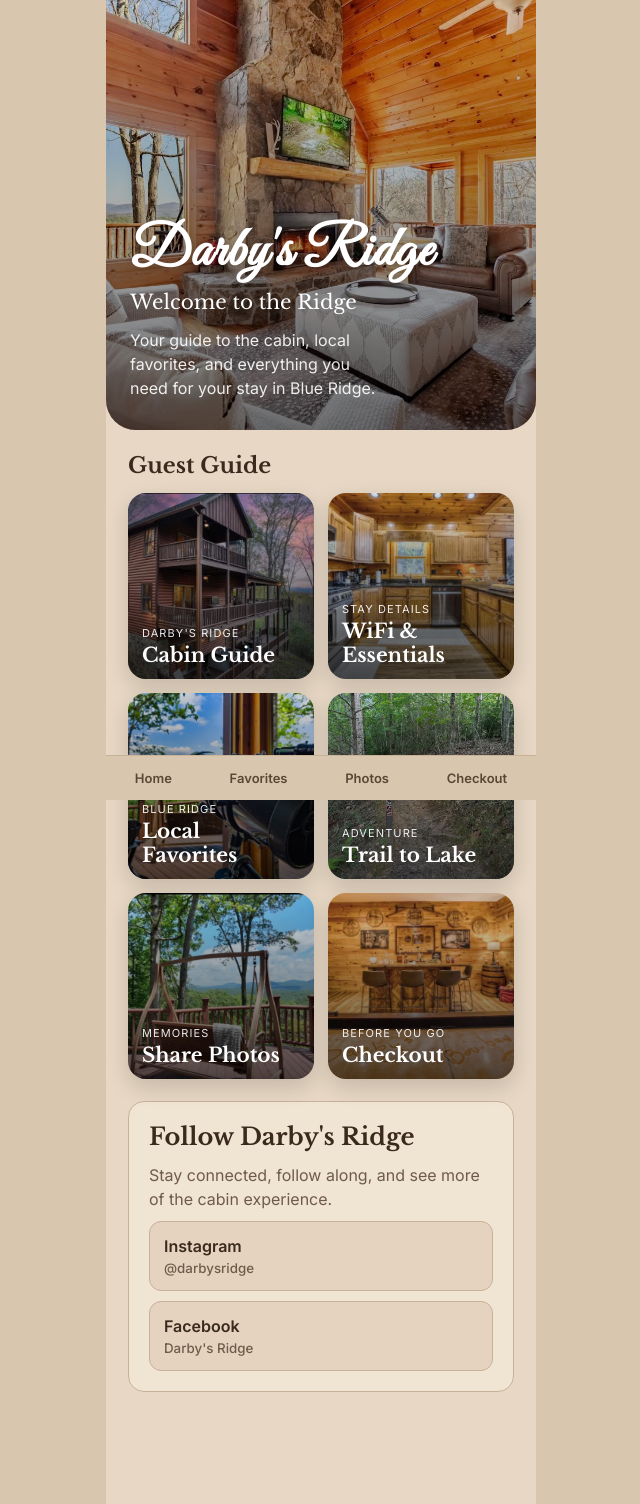
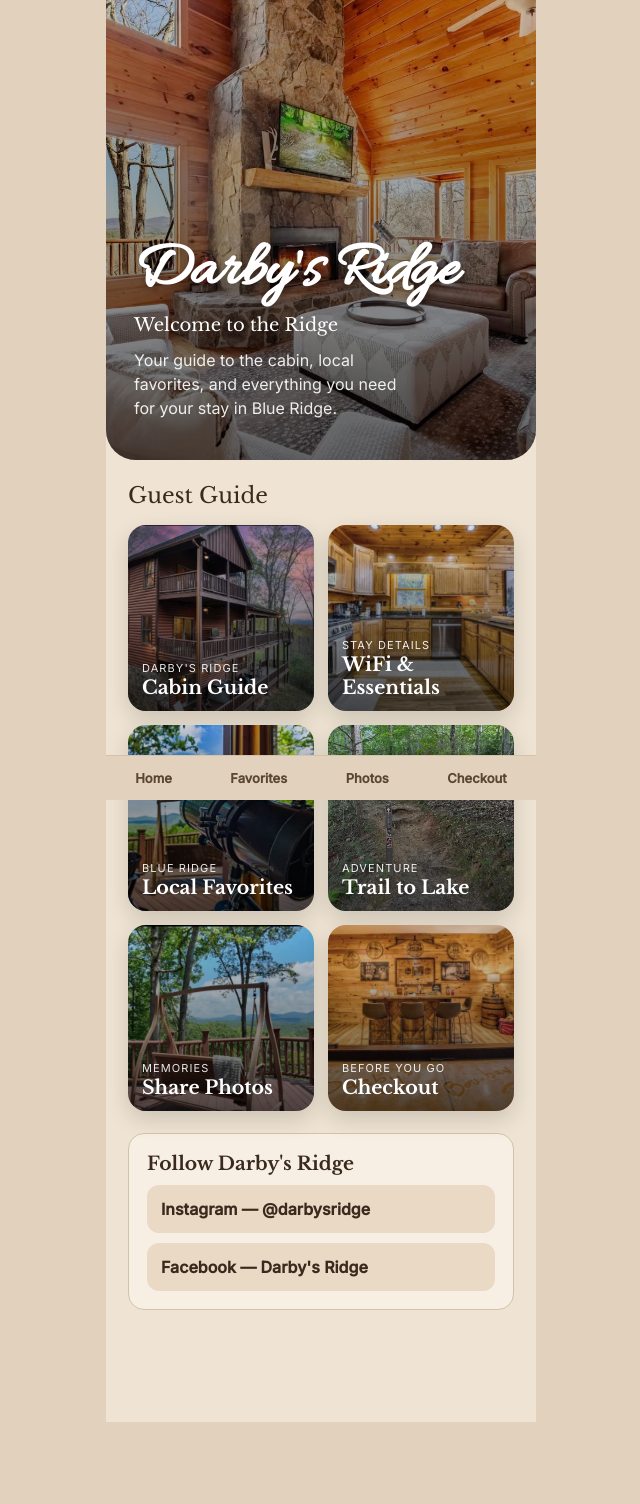
Before and after one commit to darbysridge-netizen/darbys-ridge-portal, a plain HTML site: page index.html in a window 1280 px wide. Shown: the whole page, without its empty margins (319-959 px from the left). After the commit the page ends 1422 px from the top, so only its background shows below. Drawn offline with nearby package versions, Linux system fonts and the light colour scheme.

Commit message:
Update index.html

```diff
--- a/index.html
+++ b/index.html
@@ -1,21 +1,21 @@
 <!DOCTYPE html>
 <html>
 <head>
+
 <title>Darby's Ridge</title>
+
 <meta name="viewport" content="width=device-width, initial-scale=1.0">
 
-  <link rel="preconnect" href="https://fonts.googleapis.com">
-  <link rel="preconnect" href="https://fonts.gstatic.com" crossorigin>
-  <link href="https://fonts.googleapis.com/css2?family=Great+Vibes&family=Libre+Baskerville:wght@400;700&family=Inter:wght@400;500;600&display=swap" rel="stylesheet">
+<link href="https://fonts.googleapis.com/css2?family=Allura&family=Libre+Baskerville:wght@400;700&family=Inter:wght@400;500&display=swap" rel="stylesheet">
 
 <style>
+
 :root{
-      --background:#d8c6ae;
-      --panel:#e7d7c4;
-      --card:#f0e4d3;
+--background:#e2d2bd;
+--panel:#efe4d3;
+--card:#f7efe3;
 --text:#3a2a1d;
-      --muted:#6f5b49;
-      --line:#c7b298;
+--line:#d3c2aa;
 }
 
 *{box-sizing:border-box}
@@ -36,7 +36,7 @@
 }
 
 .hero{
-      height:430px;
+height:460px;
 background:url('hero.jpg') center/cover no-repeat;
 border-bottom-left-radius:30px;
 border-bottom-right-radius:30px;
@@ -44,44 +44,42 @@
 overflow:hidden;
 }
 
-    .hero:after{
+.hero::after{
 content:"";
 position:absolute;
 inset:0;
-      background:linear-gradient(to bottom, rgba(0,0,0,.15), rgba(0,0,0,.55));
+background:linear-gradient(to bottom,rgba(0,0,0,.2),rgba(0,0,0,.6));
 }
 
 .hero-text{
 position:absolute;
-      bottom:30px;
-      left:24px;
-      right:24px;
+bottom:40px;
+left:28px;
+right:28px;
 color:white;
 z-index:2;
 }
 
-    .hero-text h1{
+.logo{
+font-family:'Allura',cursive;
+font-size:64px;
+line-height:1;
 margin:0;
-      font-size:56px;
-      font-family:'Great Vibes',cursive;
-      letter-spacing:1px;
-      line-height:1;
-      text-shadow:0 2px 8px rgba(0,0,0,.18);
+letter-spacing:.5px;
+text-shadow:0 3px 10px rgba(0,0,0,.35);
 }
 
-    .hero-text h2{
-      margin:10px 0 0;
-      font-weight:500;
-      font-size:20px;
+.tagline{
 font-family:'Libre Baskerville',serif;
+font-size:18px;
+margin-top:10px;
 }
 
-    .hero-text p{
-      margin:14px 0 0;
-      max-width:260px;
+.description{
+margin-top:12px;
+max-width:280px;
 line-height:1.5;
 color:rgba(255,255,255,.9);
-      font-family:'Inter',sans-serif;
 }
 
 .content{
@@ -89,10 +87,9 @@
 }
 
 .section-title{
+font-family:'Libre Baskerville',serif;
 font-size:22px;
-      font-weight:700;
-      margin-bottom:14px;
-      font-family:'Libre Baskerville',serif;
+margin-bottom:16px;
 }
 
 .card-grid{
@@ -114,14 +111,13 @@
 width:100%;
 height:100%;
 object-fit:cover;
-      display:block;
 }
 
-    .menu-card:after{
+.menu-card::after{
 content:"";
 position:absolute;
 inset:0;
-      background:linear-gradient(to top, rgba(0,0,0,.65), rgba(0,0,0,.10));
+background:linear-gradient(to top,rgba(0,0,0,.65),rgba(0,0,0,.1));
 }
 
 .menu-label{
@@ -138,20 +134,17 @@
 letter-spacing:.1em;
 text-transform:uppercase;
 opacity:.9;
-      font-family:'Inter',sans-serif;
 }
 
 .menu-label strong{
 display:block;
-      font-size:20px;
 font-family:'Libre Baskerville',serif;
-      line-height:1.2;
-      margin-top:2px;
+font-size:19px;
 }
 
 .social{
 margin-top:22px;
-      padding:20px;
+padding:18px;
 border-radius:16px;
 background:var(--card);
 border:1px solid var(--line);
@@ -159,33 +152,18 @@
 
 .social h3{
 font-family:'Libre Baskerville',serif;
-      margin:0 0 12px;
-      font-size:24px;
-    }
-
-    .social p{
 margin:0 0 10px;
-      color:var(--muted);
-      line-height:1.5;
 }
 
 .social-links a{
 display:block;
 margin-top:10px;
 padding:14px;
-      background:#e5d3bf;
+background:#e9d9c5;
 border-radius:12px;
 text-decoration:none;
 color:var(--text);
 font-weight:600;
-      border:1px solid var(--line);
-    }
-
-    .social-links small{
-      display:block;
-      margin-top:4px;
-      color:var(--muted);
-      font-weight:500;
 }
 
 .bottom-nav{
@@ -195,7 +173,7 @@
 transform:translateX(-50%);
 max-width:430px;
 width:100%;
-      background:#d8c6ae;
+background:#e2d2bd;
 border-top:1px solid var(--line);
 display:flex;
 justify-content:space-around;
@@ -208,222 +186,114 @@
 font-size:13px;
 font-weight:600;
 cursor:pointer;
-      font-family:'Inter',sans-serif;
 }
 
-    .hidden{display:none}
-
-    .page{
-      padding:22px;
-      background:var(--panel);
-      min-height:100vh;
-    }
-
-    .page h1{
-      font-family:'Libre Baskerville',serif;
-      font-size:32px;
-      margin:0 0 12px;
-    }
-
-    .back{
-      display:inline-block;
-      margin-bottom:14px;
-      font-weight:600;
-      cursor:pointer;
-    }
-
-    .card{
-      background:var(--card);
-      padding:16px;
-      border-radius:14px;
-      border:1px solid var(--line);
-      margin-bottom:12px;
-      line-height:1.6;
-    }
-
-    .card strong{
-      font-family:'Libre Baskerville',serif;
-    }
 </style>
 </head>
 
 <body>
 
 <div id="home" class="phone">
+
 <div class="hero">
+
 <div class="hero-text">
-        <h1>Darby's Ridge</h1>
-        <h2>Welcome to the Ridge</h2>
-        <p>Your guide to the cabin, local favorites, and everything you need for your stay in Blue Ridge.</p>
+
+<h1 class="logo">Darby's Ridge</h1>
+
+<div class="tagline">Welcome to the Ridge</div>
+
+<div class="description">
+Your guide to the cabin, local favorites, and everything you need for your stay in Blue Ridge.
 </div>
+
+</div>
+
 </div>
 
 <div class="content">
+
 <div class="section-title">Guest Guide</div>
 
 <div class="card-grid">
-        <div class="menu-card" onclick="showPage('welcome')">
-          <img src="cabin-exterior.jpg" alt="Cabin Guide">
+
+<div class="menu-card">
+<img src="cabin-exterior.jpg">
 <div class="menu-label">
 <span>Darby's Ridge</span>
 <strong>Cabin Guide</strong>
 </div>
 </div>
 
-        <div class="menu-card" onclick="showPage('info')">
-          <img src="essentials.jpg" alt="WiFi and Essentials">
+<div class="menu-card">
+<img src="essentials.jpg">
 <div class="menu-label">
 <span>Stay Details</span>
 <strong>WiFi & Essentials</strong>
 </div>
 </div>
 
-        <div class="menu-card" onclick="showPage('local')">
-          <img src="local.jpg" alt="Local Favorites">
+<div class="menu-card">
+<img src="local.jpg">
 <div class="menu-label">
 <span>Blue Ridge</span>
 <strong>Local Favorites</strong>
 </div>
 </div>
 
-        <div class="menu-card" onclick="showPage('trail')">
-          <img src="trail.jpg" alt="Trail to Lake">
+<div class="menu-card">
+<img src="trail.jpg">
 <div class="menu-label">
 <span>Adventure</span>
 <strong>Trail to Lake</strong>
 </div>
 </div>
 
-        <div class="menu-card" onclick="showPage('photos')">
-          <img src="outdoor.jpg" alt="Share Photos">
+<div class="menu-card">
+<img src="outdoor.jpg">
 <div class="menu-label">
 <span>Memories</span>
 <strong>Share Photos</strong>
 </div>
 </div>
 
-        <div class="menu-card" onclick="showPage('checkout')">
-          <img src="interior.jpg" alt="Checkout">
+<div class="menu-card">
+<img src="interior.jpg">
 <div class="menu-label">
 <span>Before You Go</span>
 <strong>Checkout</strong>
 </div>
 </div>
+
 </div>
 
 <div class="social">
+
 <h3>Follow Darby's Ridge</h3>
-        <p>Stay connected, follow along, and see more of the cabin experience.</p>
 
 <div class="social-links">
+
 <a href="https://instagram.com/darbysridge" target="_blank">
-            Instagram
-            <small>@darbysridge</small>
+Instagram — @darbysridge
 </a>
 
 <a href="https://www.facebook.com/darbysridge/" target="_blank">
-            Facebook
-            <small>Darby's Ridge</small>
+Facebook — Darby's Ridge
 </a>
+
 </div>
+
 </div>
+
 </div>
 </div>
 
-  <div id="welcome" class="phone hidden page">
-    <div class="back" onclick="showPage('home')">← Back</div>
-    <h1>Welcome Guide</h1>
-
-    <div class="card">
-      <p>We’re so glad you’ve chosen Darby’s Ridge for your stay in beautiful Blue Ridge, Georgia.</p>
-      <p>Whether you're here to relax in the hot tub, explore trails, or enjoy the mountain views, we hope your stay is unforgettable.</p>
-      <p>Warmly,<br>Paula &amp; Steve</p>
+<div class="bottom-nav">
+<a>Home</a>
+<a>Favorites</a>
+<a>Photos</a>
+<a>Checkout</a>
 </div>
-  </div>
-
-  <div id="info" class="phone hidden page">
-    <div class="back" onclick="showPage('home')">← Back</div>
-    <h1>WiFi & Essentials</h1>
-
-    <div class="card">
-      <strong>WiFi</strong><br>
-      Network: NETGEAR56<br>
-      Password: elegantboat149
-    </div>
-
-    <div class="card">
-      <strong>Check-in</strong><br>
-      4:00 PM
-    </div>
-
-    <div class="card">
-      <strong>Check-out</strong><br>
-      10:00 AM
-    </div>
-
-    <div class="card">
-      <strong>Need Help?</strong><br>
-      Lesley – Co-Host<br>
-      727-954-7594
-    </div>
-  </div>
-
-  <div id="local" class="phone hidden page">
-    <div class="back" onclick="showPage('home')">← Back</div>
-    <h1>Local Favorites</h1>
-
-    <div class="card">Harvest on Main</div>
-    <div class="card">Black Sheep</div>
-    <div class="card">Mercier Orchards</div>
-    <div class="card">Toccoa Riverside</div>
-  </div>
-
-  <div id="trail" class="phone hidden page">
-    <div class="back" onclick="showPage('home')">← Back</div>
-    <h1>Trail to Lake</h1>
-
-    <div class="card">
-      Green Mountain Trail connects directly from the property and leads toward Lake Blue Ridge.
-    </div>
-  </div>
-
-  <div id="photos" class="phone hidden page">
-    <div class="back" onclick="showPage('home')">← Back</div>
-    <h1>Share Photos</h1>
-
-    <div class="card">
-      Guest photo uploads will live here soon.
-    </div>
-  </div>
-
-  <div id="checkout" class="phone hidden page">
-    <div class="back" onclick="showPage('home')">← Back</div>
-    <h1>Checkout</h1>
-
-    <div class="card">Start dishwasher</div>
-    <div class="card">Take trash to outdoor bin</div>
-    <div class="card">Place used towels in laundry</div>
-    <div class="card">Lock doors</div>
-    <div class="card">Text when departing</div>
-  </div>
-
-  <div class="bottom-nav">
-    <a onclick="showPage('home')">Home</a>
-    <a onclick="showPage('local')">Favorites</a>
-    <a onclick="showPage('photos')">Photos</a>
-    <a onclick="showPage('checkout')">Checkout</a>
-  </div>
-
-  <script>
-    function showPage(page){
-      const pages=['home','welcome','info','local','trail','photos','checkout'];
-      pages.forEach(id=>{
-        document.getElementById(id).classList.add('hidden');
-      });
-      document.getElementById(page).classList.remove('hidden');
-      window.scrollTo(0,0);
-    }
-  </script>
 
 </body>
 </html>
```
Lines whose indentation alone changed are shown as unchanged.
